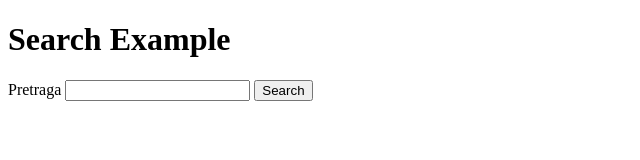
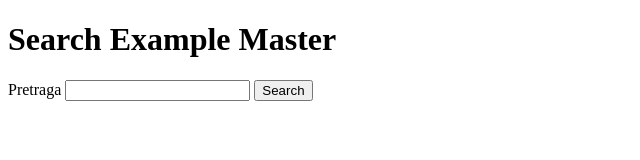
Before and after one commit to webbugt/algebra-git-vjezba-webpack, a website: page index.html in a window 1280 px wide. Shown: the whole page, without its empty margins (0-640 px from the left). Drawn offline with Linux system fonts and the light colour scheme; no server answers.

Commit message:
change on master

```diff
--- a/index.html
+++ b/index.html
@@ -7,7 +7,7 @@
     <script src="script.js" defer></script>
   </head>
   <body>
-    <h1>Search Example</h1>
+    <h1>Search Example Master</h1>
     <form id="searchForm">
       <label for="search">Pretraga</label>
       <input name="searchTerm" id="search" />
```
